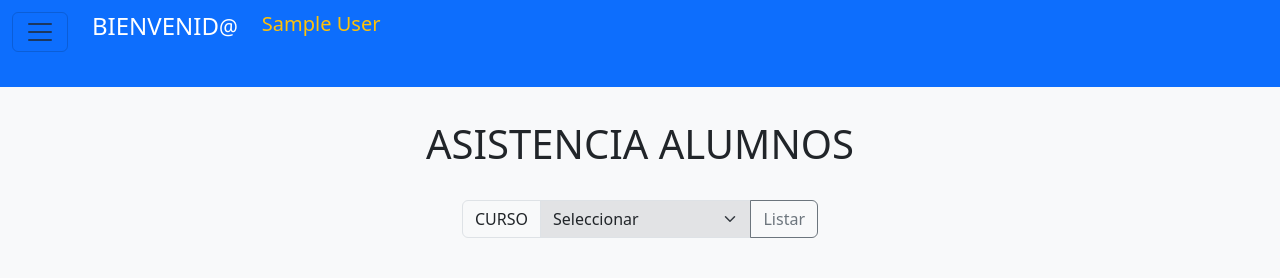
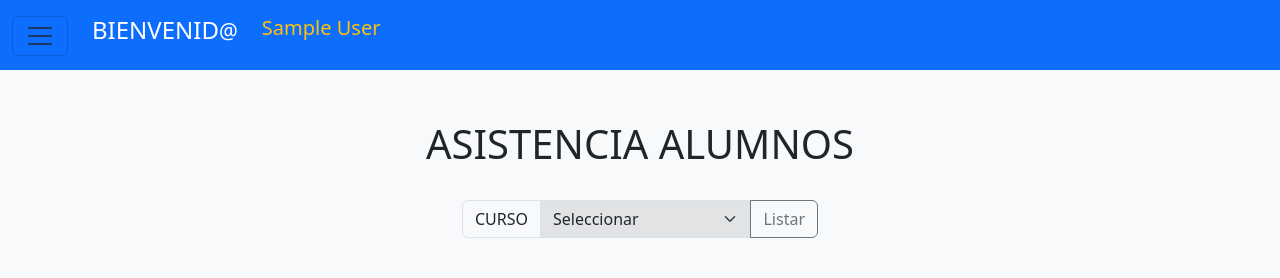
Before and after one commit to Davinchi211/digital, a PHP site: page /digital/asistencia.php in a window 1280 px wide. Shown: the top 278 px of the page. Run offline with PHP 8.4, Linux system fonts and the light colour scheme; the visitor is signed in with stand-in values (Sample User, id 1); data comes from the database, SQL or seed files in the repository; some libraries are stand-ins or nearby versions.

Commit message:
FINAL DAY

```diff
--- a/Administrador/controlador/controladorCursoAsignado.php
+++ b/Administrador/controlador/controladorCursoAsignado.php
@@ -49,7 +49,7 @@
             $condicion = "id_curso_asignado=".$id;
             $curso = new Modelo();
             $dato = $curso->eliminar("cursoAsignado",$condicion);
-            header("location: /Administrador/cursoAsignado.php");
+            header("location: cursoAsignado.php");
         }
     }
 
--- a/Administrador/vista/alumnos/agregarAlumno.php
+++ b/Administrador/vista/alumnos/agregarAlumno.php
@@ -50,7 +50,7 @@ $variable = ControladorCurso::index2();
                     </div>
                     <div class="form-group">
                         <label for="estado_asistencia">Asistencia</label>
-                        <input type="number" class="form-control" name="estado_asistencia" required step="any">
+                        <input type="number" class="form-control" name="estado_asistencia" step="any" readonly>
                     </div>
                 </div>
                 <div class="modal-footer">
--- a/Administrador/vista/alumnos/editarAlumno.php
+++ b/Administrador/vista/alumnos/editarAlumno.php
@@ -49,7 +49,7 @@ $variable = ControladorCurso::index2();
                     </div>
                     <div class="form-group">
                         <label for="alumnoEstado">Estado de asistencia</label>
-                        <input type="text" class="form-control" id="alumnoEstado" name="alumnoEstado" value="" required>
+                        <input type="text" class="form-control" id="alumnoEstado" name="alumnoEstado" value="" readonly>
                     </div>
                 </div>
                     <div class="modal-footer">
--- a/Administrador/vista/alumnos/indexAlumno.php
+++ b/Administrador/vista/alumnos/indexAlumno.php
@@ -49,7 +49,7 @@
               <th scope="col">Id</th>
               <th scope="col">Nombre</th>
               <th scope="col">Apellido</th>
-              <th scope="col">correo</th>
+              <th scope="col">Correo</th>
               <th scope="col">Operaciones</th>
             </tr>
           </thead>
--- a/Administrador/vista/cursoAsignado/editarCursoAsignado.php
+++ b/Administrador/vista/cursoAsignado/editarCursoAsignado.php
@@ -19,7 +19,7 @@ $variable = ControladorCurso::index2();
                 <div class="modal-body">
                     <input type="hidden"  id="id_asignacion" name="id_asignacion" value="">
                     <div class="form-group">
-                        <label for="usuario">Id suario</label>
+                        <label for="usuario">Id Usuario</label>
                         <input type="text" class="form-control" id="usuario" name="usuario" value="" required>
                     </div>
                     <div class="form-group">
--- a/Administrador/vista/cursos/indexCurso.php
+++ b/Administrador/vista/cursos/indexCurso.php
@@ -6,7 +6,7 @@
   <meta name="viewport" content="width=device-width, initial-scale=1.0">
   <link href="https://cdn.jsdelivr.net/npm/bootstrap@5.3.1/dist/css/bootstrap.min.css" rel="stylesheet" integrity="sha384-4bw+/aepP/YC94hEpVNVgiZdgIC5+VKNBQNGCHeKRQN+PtmoHDEXuppvnDJzQIu9" crossorigin="anonymous">
   <link rel="stylesheet" type="text/css" href="/digital/Administrador/vista/estilos/estilosAlumnos.css" />
-  <title>Document</title>
+  <title>Curso</title>
 </head>
 
 <body>
--- a/inicio/index.php
+++ b/inicio/index.php
@@ -7,7 +7,6 @@ session_start();
     <meta charset="utf-8">
     <meta name="viewport" content="width=device-width, initial-scale=1">
     <title>INICIO</title>
-
     <link href="https://cdn.jsdelivr.net/npm/bootstrap@5.3.1/dist/css/bootstrap.min.css" rel="stylesheet" integrity="sha384-4bw+/aepP/YC94hEpVNVgiZdgIC5+VKNBQNGCHeKRQN+PtmoHDEXuppvnDJzQIu9" crossorigin="anonymous">
     <link rel="stylesheet" href="https://cdn.jsdelivr.net/npm/bootstrap-icons@1.11.0/font/bootstrap-icons.css">
     <script src="https://cdn.jsdelivr.net/npm/bootstrap@5.3.1/dist/js/bootstrap.bundle.min.js" integrity="sha384-HwwvtgBNo3bZJJLYd8oVXjrBZt8cqVSpeBNS5n7C8IVInixGAoxmnlMuBnhbgrkm" crossorigin="anonymous"></script>
--- a/public/header.php
+++ b/public/header.php
@@ -1,7 +1,8 @@
 <!--NAVBAR-->
-<nav class="navbar bg-primary text-white fixed-top">
-        <div class="container-fluid justify-content-start text-center">
-                <div class="row mt-1">
+
+<nav class="navbar bg-primary text-white fixed-top" style="height: 70px;">
+        <div class="container-fluid justify-content-start text-center mt-2">
+                <div class="row">
                     <div class="col">
                     <button class="navbar-toggler" type="button" data-bs-toggle="offcanvas" data-bs-target="#offcanvasNavbar" aria-controls="offcanvasNavbar" aria-label="Toggle navigation">
                       <span class="navbar-toggler-icon"> </span>
--- a/vista_asis/asistencia.php
+++ b/vista_asis/asistencia.php
@@ -21,7 +21,6 @@
     <meta charset="UTF-8">
     <meta name="viewport" content="width=device-width, initial-scale=1.0">
     <title>ASISTENCIA</title>
-    <link rel="stylesheet" href="../public/style_asistencia.css">
     <link href="https://cdn.jsdelivr.net/npm/bootstrap@5.3.1/dist/css/bootstrap.min.css" rel="stylesheet" integrity="sha384-4bw+/aepP/YC94hEpVNVgiZdgIC5+VKNBQNGCHeKRQN+PtmoHDEXuppvnDJzQIu9" crossorigin="anonymous">
     <script src="https://cdn.jsdelivr.net/npm/bootstrap@5.3.1/dist/js/bootstrap.bundle.min.js" integrity="sha384-HwwvtgBNo3bZJJLYd8oVXjrBZt8cqVSpeBNS5n7C8IVInixGAoxmnlMuBnhbgrkm" crossorigin="anonymous"></script>
     <link rel="stylesheet" href="https://fonts.googleapis.com/css2?family=Material+Symbols+Outlined:opsz,wght,FILL,GRAD@24,400,0,0" />
```
